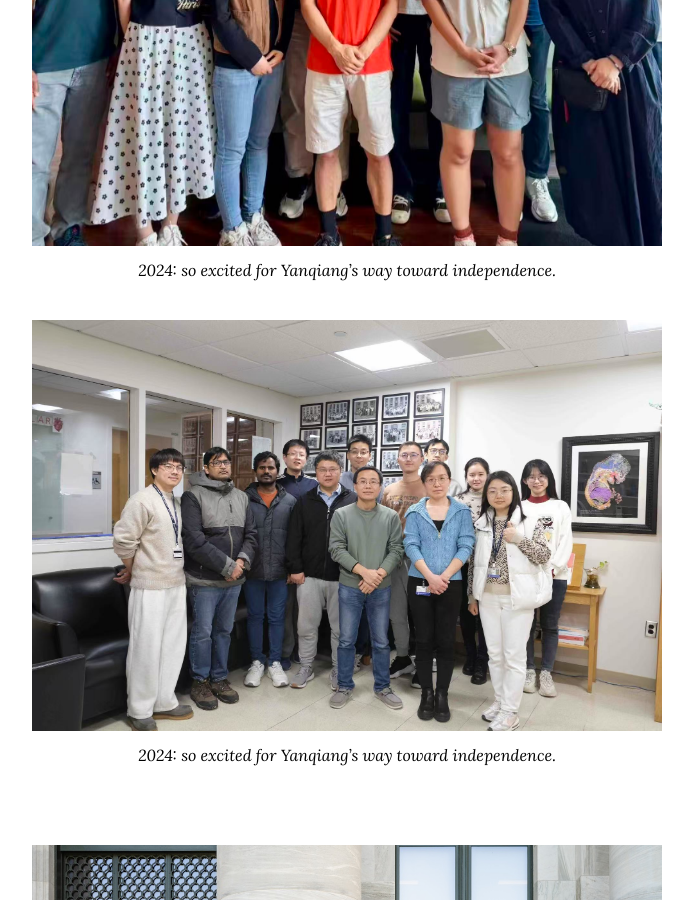
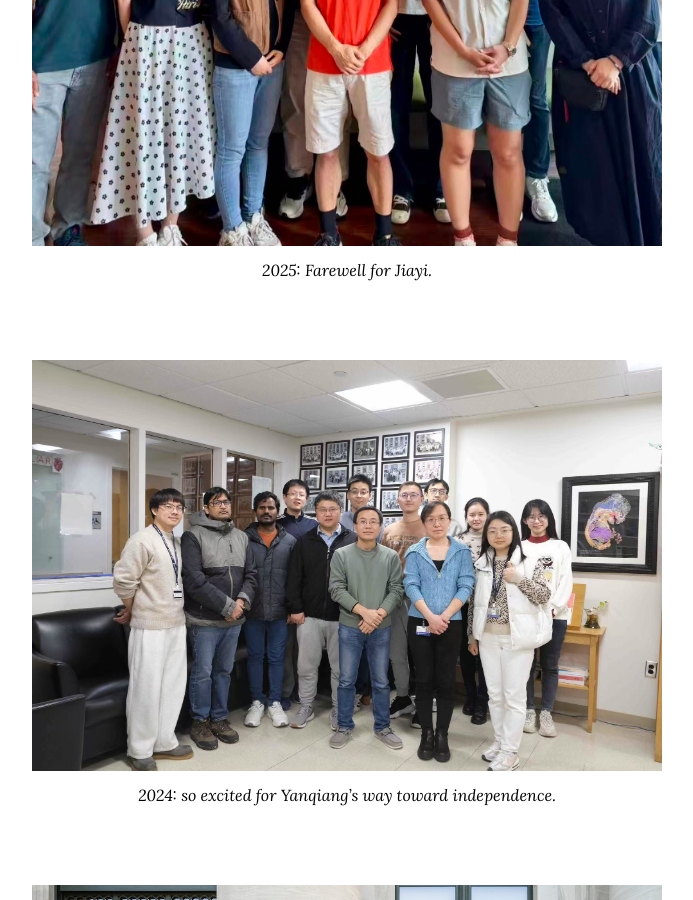
Before and after one commit to kaifuchenlab/kaifuchenlab.github.io, a Jekyll site: the page built from index.md, in a window 1280 px wide and 900 px high, scrolled down 553 px. Shown: the whole window, without its empty margins (293-986 px from the left). Built offline with Jekyll 4.4.1, drawn with Linux system fonts in a browser that asks for light colours.

Commit message:
Update index.md

```diff
--- a/index.md
+++ b/index.md
@@ -7,7 +7,7 @@ title: Home
 
 {%
   include gallery.html
-  image="images/lab2024.jpg"
+  image="images/lab2025.jpg"
 %}
 
 {%
@@ -15,7 +15,13 @@ title: Home
   image="images/lab2025.jpg"
   width="70%"
   height="70%"
-  caption="2024: so excited for Yanqiang's way toward independence."
+  caption="2025: Farewell for Jiayi."
+%}
+
+
+{%
+  include gallery.html
+  image="images/lab2024.jpg"
 %}
 
 {%
```
